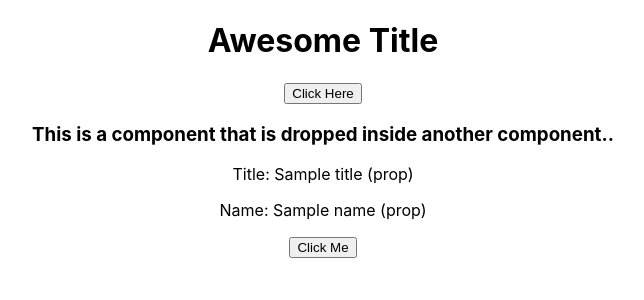
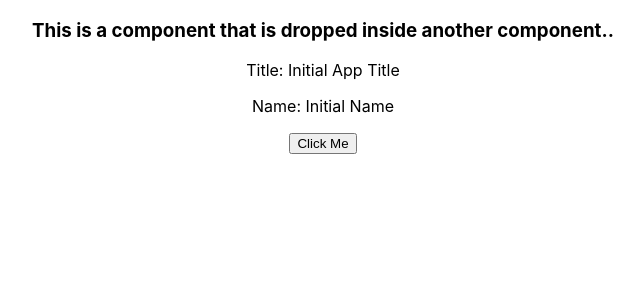
Before and after one commit to eimutis22/React-CRUD, a React (Create React App) app: page / in a window 1280 px wide. Shown: the top 300 px of the page, without its empty margins (317-961 px from the left). Built offline with nearby package versions, Linux system fonts and the light colour scheme.

Commit message:
Passing / Setting / Updating Props

```diff
--- a/src/App.js
+++ b/src/App.js
@@ -8,7 +8,8 @@ class App extends Component {
     super(props);
 
     this.state = {
-      title: 'Awesome Title'
+      title: 'Initial App Title',
+      name: 'Initial Name'
     }
 
     this.onClick = this.onClick.bind(this);
@@ -16,20 +17,17 @@ class App extends Component {
 
   onClick(event) {
     this.setState({
-      title: 'New Updated Title!'
+      title: 'New App Title',
+      name: 'New Name'
     });
   }
 
   render() {
     return (
       <div className="App">
-        <h1>{this.state.title}</h1>
-        <div>
-          <button onClick={this.onClick}>Click Here</button>
-        </div>
         <MyComponent
-          title="Sample title (prop)"
-          name="Sample name (prop)"
+          title={this.state.title}
+          name={this.state.name}
           onClick={this.onClick}
         />
       </div>
--- a/src/MyComponent.js
+++ b/src/MyComponent.js
@@ -1,4 +1,15 @@
 import React, { Component } from 'react';
+import PropTypes from 'prop-types';
+
+const propTypes = {
+  title: PropTypes.string.isRequired,
+  name: PropTypes.string.isRequired,
+  onClick: PropTypes.func
+};
+
+const defaultProps = {
+  title: 'Default App Title'
+};
 
 class MyComponent extends Component {
   render() {
@@ -19,4 +30,7 @@ class MyComponent extends Component {
   }
 }
 
+MyComponent.propTypes = propTypes;
+MyComponent.defaultProps = defaultProps;
+
 export default MyComponent;
```
